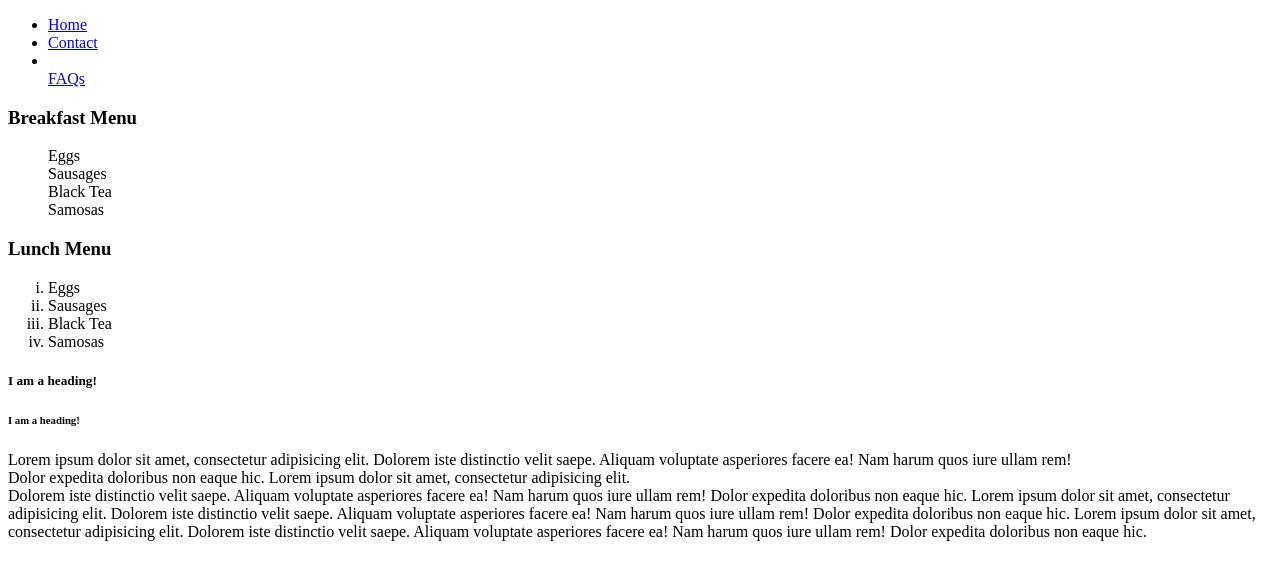
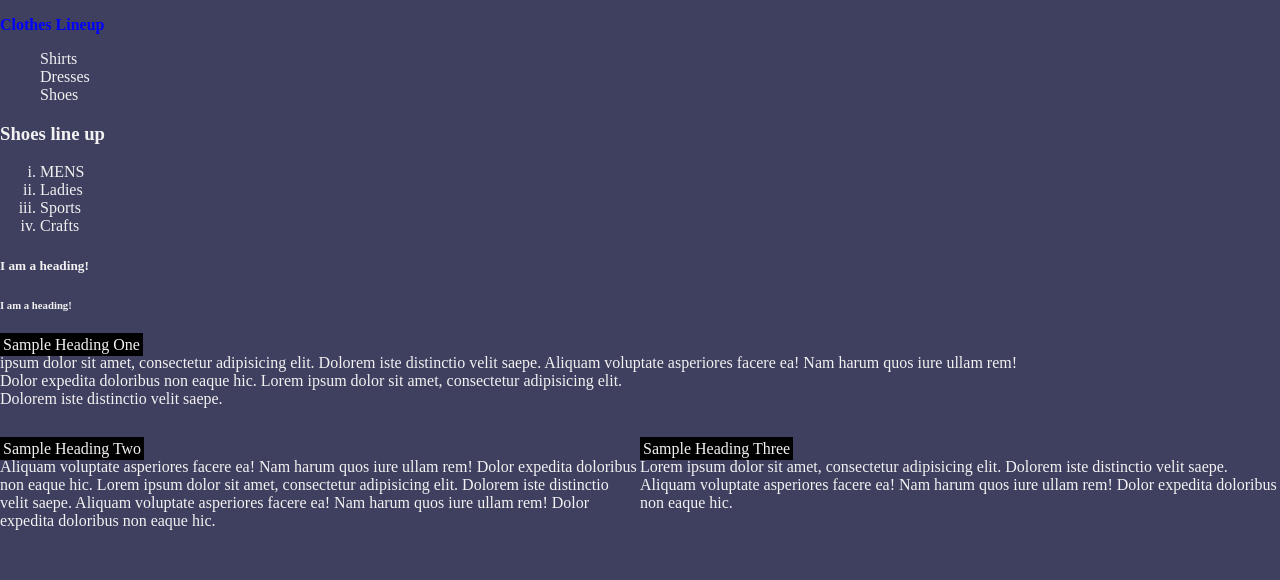
Before and after one commit to monalisadacoder/html-intro, a plain HTML site: page index.html in a window 1280 px wide. Drawn offline with Linux system fonts and the light colour scheme.

Commit message:
made new changes

```diff
--- a/index.html
+++ b/index.html
@@ -3,30 +3,61 @@
     <head>
         <title>First Page - CodeQueen6
         </title>
+        <style>
+            /*selector {rule:value;}*/
+            /*
+            -element/tag selector
+            -id selector '#'
+            -class selector '.'
+            -attribute selector*/
+            body{
+                margin: 0;
+                background-color: rgb(63, 63, 95);
+                color: #f2f2f2;
+
+            }
+            p, h3:first{
+                margin: left 50px;
+            };
+            #first{
+                 /*color: rgb(10%, 20%,40%);*/
+                background-color:rgb(30,23,57,40%);
+                color: red;
+                font-size: 16px;
+                padding: 20px;
+                /*opacity:0;*/}
+            p.second{
+            width:50%;
+            float:left;}
+
+            .third{
+            width:50%;
+            float:right; }
+            span{
+                background-color: rgba(0, 0, 0,6);
+                padding:3px
+            }
+
+
+
+        </style>
     </head>
     <body>
         <header>
-            <nav>
-                <ul style="list-style-type: disc;">
-                <li><a href="./index.html">Home</a></li>
-                <li><a href="mailto:nangellalisa@gmail.com.html">Contact</a></li>
-                <li></li><a href="./faq.html" target="_blank">FAQs</a></li>
-            </ul>
-            </nav>
         </header>
-        <h3>Breakfast Menu</h3>
+        <h3 style="color: blue;font-size: medium;"> Clothes Lineup</h3>
         <ul style="list-style-type:none;" >
-            <li>Eggs</li>
-            <li>Sausages</li>
-            <li>Black Tea</li>
-            <li>Samosas</li>
+            <li>Shirts</li>
+            <li>Dresses</li>
+            <li>Shoes</li>
+            <li></li>
         </ul>
-        <h3>Lunch Menu</h3>
+        <h3>Shoes line up</h3>
         <ol type="i">
-            <li>Eggs</li>
-            <li>Sausages</li>
-            <li>Black Tea</li>
-            <li>Samosas</li>
+            <li>MENS</li>
+            <li>Ladies</li>
+            <li>Sports</li>
+            <li>Crafts</li>
         </ol>
 
         <!--
@@ -36,7 +67,10 @@
         <h4>I am a heading!</h4>-->
         <h5>I am a heading!</h5>
         <h6>I am a heading!</h6>
-        <p>Lorem ipsum dolor sit amet,
+        <p id="first">
+            <span>
+                Sample Heading One</span>
+                <br> ipsum dolor sit amet,
             consectetur adipisicing elit.
             Dolorem iste distinctio velit saepe.
             Aliquam voluptate asperiores facere ea!
@@ -45,14 +79,10 @@
             <!--add address to our office -->
             Lorem ipsum dolor sit amet,
             consectetur adipisicing elit.<br>
-            Dolorem iste distinctio velit saepe.
-            Aliquam voluptate asperiores facere ea!
-            Nam harum quos iure ullam rem!
-            Dolor expedita doloribus non eaque hic.
-            Lorem ipsum dolor sit amet,
-            consectetur adipisicing elit.
-            Dolorem iste distinctio velit saepe.
-            Aliquam voluptate asperiores facere ea!
+            Dolorem iste distinctio velit saepe.</p>
+        <p class = "second">
+            <span>Sample Heading Two</span>
+            <br> Aliquam voluptate asperiores facere ea!
             Nam harum quos iure ullam rem!
             Dolor expedita doloribus non eaque hic.
             Lorem ipsum dolor sit amet,
@@ -61,5 +91,13 @@
             Aliquam voluptate asperiores facere ea!
             Nam harum quos iure ullam rem!
             Dolor expedita doloribus non eaque hic.</p>
+            <p class="third">
+                <span>Sample Heading Three</span>
+                <br>Lorem ipsum dolor sit amet,
+            consectetur adipisicing elit.
+            Dolorem iste distinctio velit saepe.
+            Aliquam voluptate asperiores facere ea!
+            Nam harum quos iure ullam rem!
+            Dolor expedita doloribus non eaque hic.</p>
     </body>
 </html>
```
